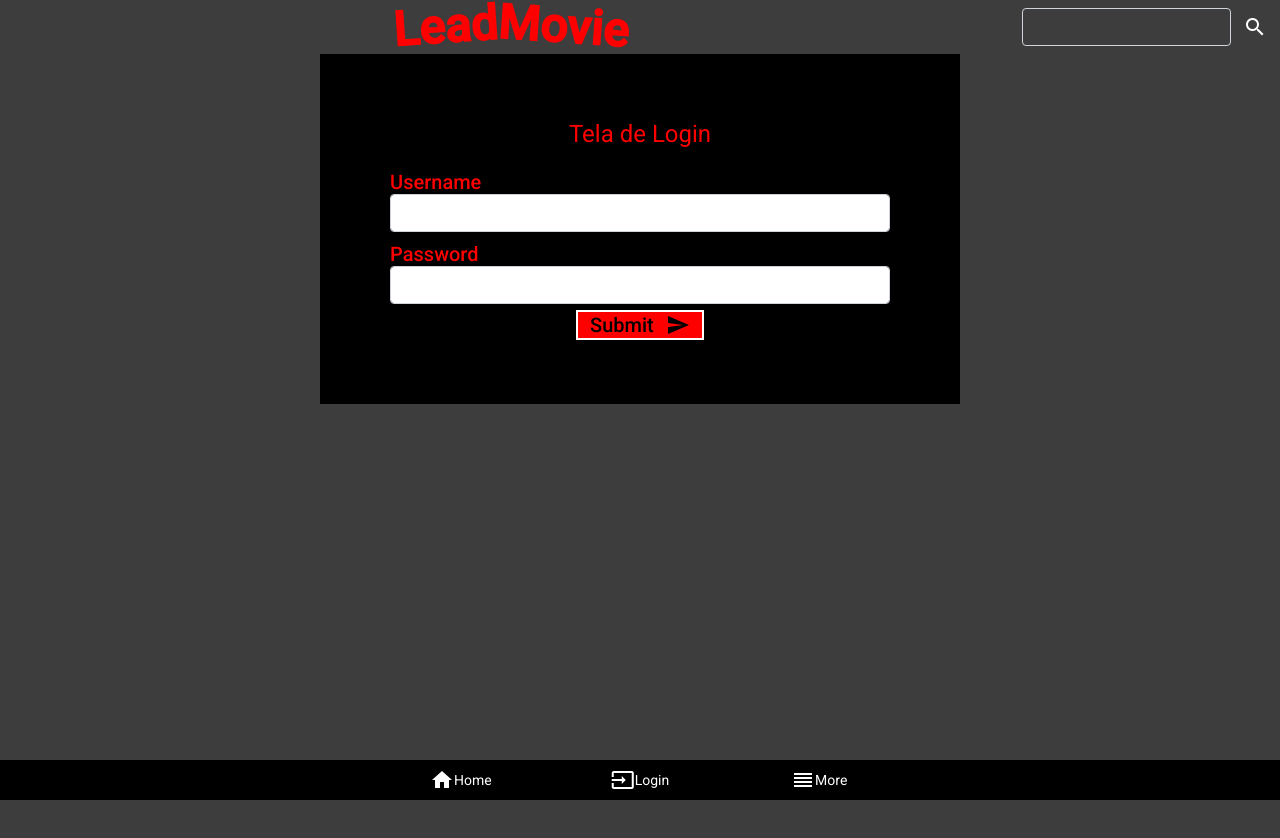
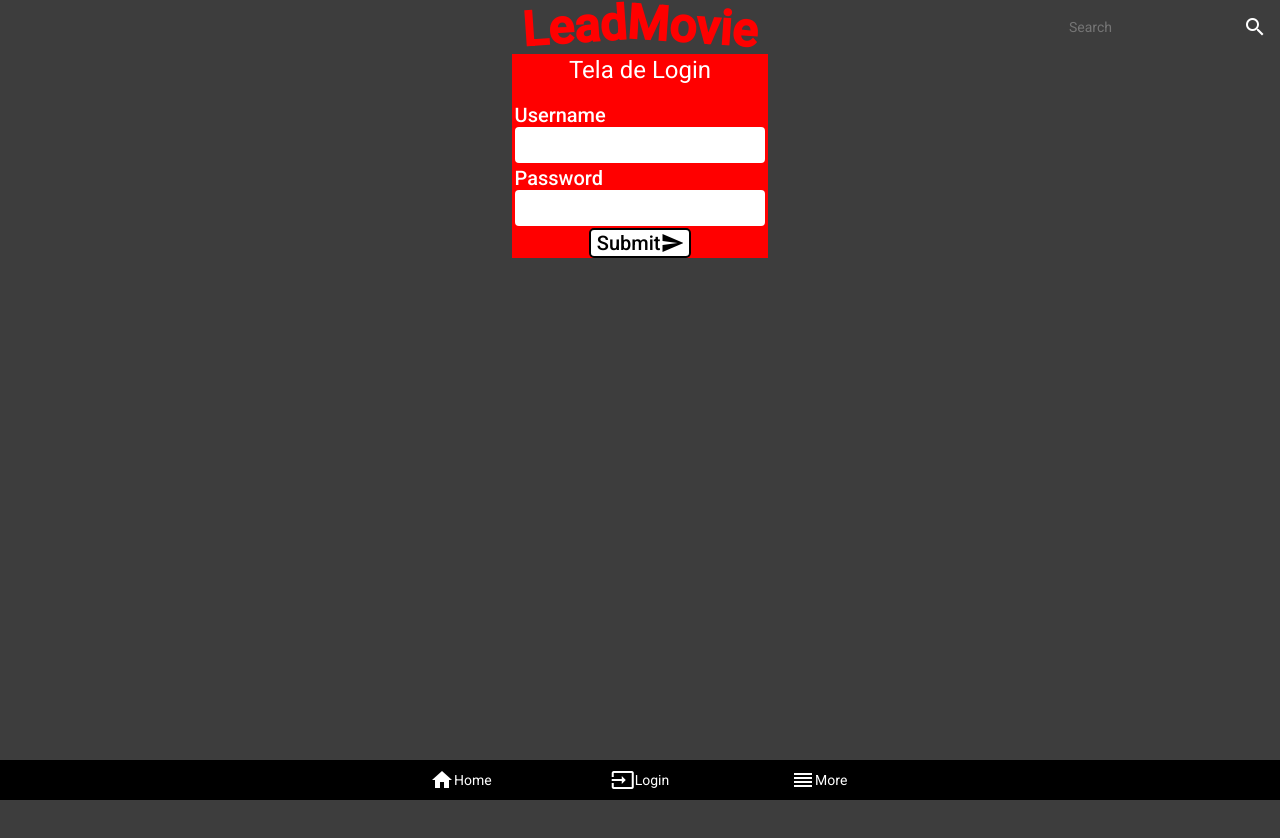
Before and after one commit to GabrielBarrosAS/desafio-front-end, an Angular app: page /login in a window 1280 px wide. Shown: the top 838 px of the page. After the commit the page ends 800 px from the top, so only its background shows below. Built offline with nearby package versions, Linux system fonts and the light colour scheme.

Commit message:
Refatoração de componentes

```diff
--- a/src/app/home/category/category-list/category-list.component.css
+++ b/src/app/home/category/category-list/category-list.component.css
@@ -1,5 +1,5 @@
 .div-root{
-    margin-top: 2%;
+    padding: 1% 0% 2% 0%;
     width: 100%;
 }
 
--- a/src/app/home/home.component.html
+++ b/src/app/home/home.component.html
@@ -1,4 +1,5 @@
 <div class="d-flex flex-column" style="padding: 0 2% 0 2%;">
     <app-movies></app-movies>
     <app-category></app-category>
+    <app-movies></app-movies>
 </div>
--- a/src/app/home/movies/movies.component.css
+++ b/src/app/home/movies/movies.component.css
@@ -6,7 +6,7 @@
     justify-content: center;
     align-items: center;
     width: 11%;
-    border-radius: 8%;
+    border-radius: 0% 0% 8% 8%;
     border: unset;
 }
 .movie-scroll-select{
@@ -29,14 +29,6 @@
     border: unset;
 }
 
-.movies-carousel{
-    position: absolute;
-    top: 10%;
-    left: 0px;
-    width: 100%;
-    height: 0%;
-}
-
 .movies-carousel-button{
     color: white;
     display: flex;
--- a/src/app/home/movies/movies.component.html
+++ b/src/app/home/movies/movies.component.html
@@ -1,4 +1,4 @@
-<div id="list-movies" class="d-flex justify-content-around align-items-center" style="border: 1px solid red;">
+<div id="list-movies" class="d-flex justify-content-around align-items-center">
     <button class="movies-carousel-button" (click)="previousMovie()">
         <mat-icon> arrow_back </mat-icon>
     </button>
--- a/src/app/login/login.component.css
+++ b/src/app/login/login.component.css
@@ -3,17 +3,15 @@
     display: flex;
     flex-direction: column;
     align-items: center;
-    min-height: 100vh;
 }
 
 h1{
-    color: red;
+    color: white;
 }
 
 form{
-    padding: 5%;
-    background-color: black;
-    width: 50%;
+    background-color: red;
+    width: 20%;
     display: flex;
     flex-direction: column;
     align-items: center;
@@ -21,29 +19,38 @@ form{
 }
 
 .form-group{
+    padding: 1%;
     width: 100%;
-    padding: 1%;
-    border: 1px solid black;
 }
+
+.form-control{
+    color: black;
+    box-shadow: 0 0 0 0;
+    border: 0 none;
+    outline: 0;
+}
+
 label{
-    color: red;
+    color: white;
     font-weight: 500;
     font-size: 20px;
 }
 
 .btn-submit{
-    width: 25%;
+    color: black;
+    width: 40%;
     font-weight: 500;
     font-size: 20px;
-    background-color: red;
-    border: 2px solid white;
+    background-color: white;
+    border: 2px solid black;
+    border-radius: 5px;
     display: flex;
     align-items: center;
-    justify-content: space-around;
+    justify-content: space-between;
 }
 
 .btn-submit:active{
-    border: 2px solid red;
-    background-color: white;
-    color: red;
+    border: 2px solid white;
+    background-color: black;
+    color: white;
 }
--- a/src/app/login/login.component.html
+++ b/src/app/login/login.component.html
@@ -2,12 +2,12 @@
     <form>
         <h1>Tela de Login</h1>
         <div class="form-group">
-        <label>Username</label>
-        <input [(ngModel)]="user.email" name="email" type="email" class="form-control">
+            <label>Username</label>
+            <input [(ngModel)]="user.email" name="email" type="email" class="form-control" placeholder="">
         </div>
         <div class="form-group">
-        <label>Password</label>
-        <input [(ngModel)]="user.senha" name="senha" type="password" class="form-control">
+            <label>Password</label>
+            <input [(ngModel)]="user.senha" name="senha" type="password" class="form-control" placeholder="">
         </div>
         <button type="submit" class="btn-submit" (click)="fazerLogin()">
             <span>Submit</span>
--- a/src/app/navbar/navbar.component.css
+++ b/src/app/navbar/navbar.component.css
@@ -23,7 +23,7 @@
 }
 
 .btn-header:active{
-    background-color: red;
+    color: red !important;
 }
 
 .btn-header:focus {
@@ -50,13 +50,14 @@
 }
 
 #form1{
+    color: white;
     background-color: #3d3d3d;
+    box-shadow: 0 0 0 0;
+    border: 0 none;
+    outline: 0;
 }
 
-#form1:focus {
-    outline: none !important;
-    box-shadow: none;
- }
 .nav {
+    width: 33%;
     color: white;
 }
--- a/src/app/navbar/navbar.component.html
+++ b/src/app/navbar/navbar.component.html
@@ -1,4 +1,4 @@
-<nav id="header" class="navbar d-flex justify-content-between header">
+<nav id="header" class="navbar d-flex justify-content-between">
     <div class="nav">
         <li class="nav-item dropdown" dropdown *ngIf="userAutenticated || userAutenticatedAdmin">
             <button class="btn dropdown-toggle btn-header" href="#" dropdownToggle>Movies</button>
@@ -28,18 +28,16 @@
             </div>
         </li>
     </div>
-    <div class="nav">
+    <div class="nav d-flex justify-content-center">
         <span class="systemName" id="leadTittle">Lead</span>
         <span class="systemName" id="movieTittle">Movie</span>
     </div>
     <div class="nav">
-            <div class="input-group d-flex align-items-center align-self-center">
-                    <div class="form-outline">
-                    <input type="search" id="form1" class="form-control"/>
-                    </div>
-                <button type="button" class="btn d-flex align-items-center btn-header">
-                    <mat-icon  style="color: white;"> search </mat-icon >
-                </button>
-            </div>
+        <div class="input-group d-flex justify-content-end">
+            <input type="search" id="form1" placeholder="Search"/>
+            <button type="button" class="btn d-flex align-items-center btn-header" type="submit">
+                <mat-icon> search </mat-icon >
+            </button>
+        </div>
     </div>
 </nav>
```
